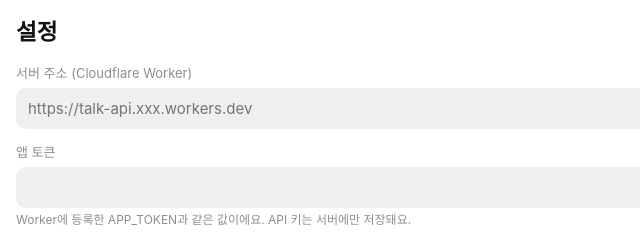
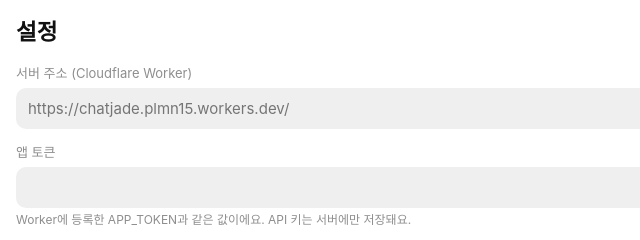
Before and after one commit to ddh05024/chatjade, a plain HTML site: page index.html in a window 1280 px wide. Both pictures are taken after a click on the button "⚙️". Shown: the top 240 px of the page, 0-640 px from the left. Drawn offline with Linux system fonts and the light colour scheme.

Commit message:
Update index.html

```diff
--- a/index.html
+++ b/index.html
@@ -119,7 +119,7 @@ $('#bNew').onclick=()=>editChar();$('#bEdit').onclick=()=>editChar(cur);
 $('#bSet').onclick=()=>{
   const m=$('#m-set');m.classList.add('on');
   m.innerHTML=`<h2>설정</h2>
-  <div class="f"><label>서버 주소 (Cloudflare Worker)</label><input id="su" value="${esc(cfg.url)}" placeholder="https://talk-api.xxx.workers.dev"></div>
+  <div class="f"><label>서버 주소 (Cloudflare Worker)</label><input id="su" value="${esc(cfg.url)}" placeholder="https://chatjade.plmn15.workers.dev/"></div>
   <div class="f"><label>앱 토큰</label><input id="stk" type="password" value="${esc(cfg.token)}"><div class="hint">Worker에 등록한 APP_TOKEN과 같은 값이에요. API 키는 서버에만 저장돼요.</div></div>
   <div class="f"><label>도시 (날씨·선톡용)</label><input id="sc" value="${esc(cfg.city)}" placeholder="서울"></div>
   <div class="f"><label><input type="checkbox" id="sa" ${cfg.adultDefault?'checked':''} style="width:auto"> 새 캐릭터는 성인 모드를 기본으로 켜기</label></div>
```
